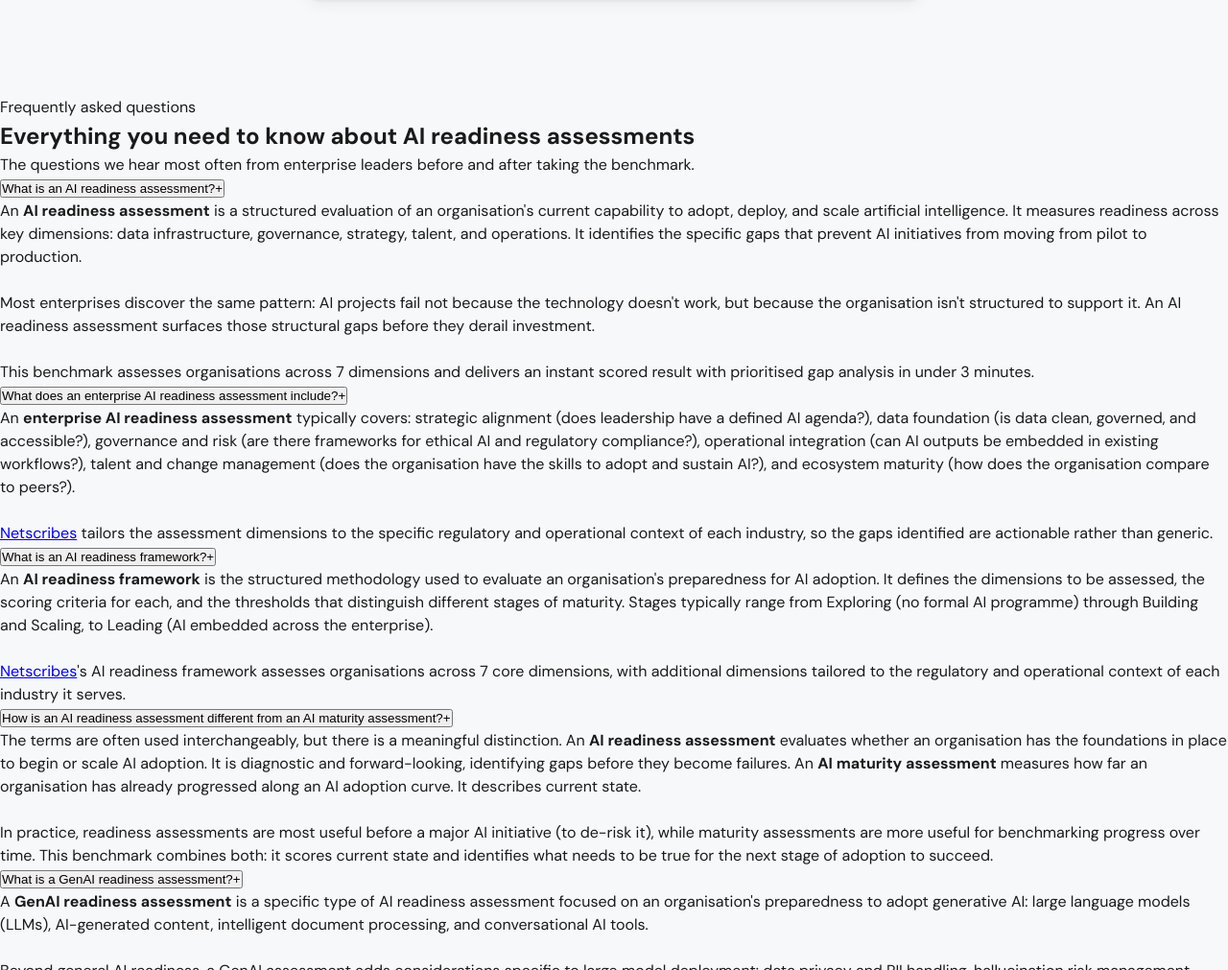
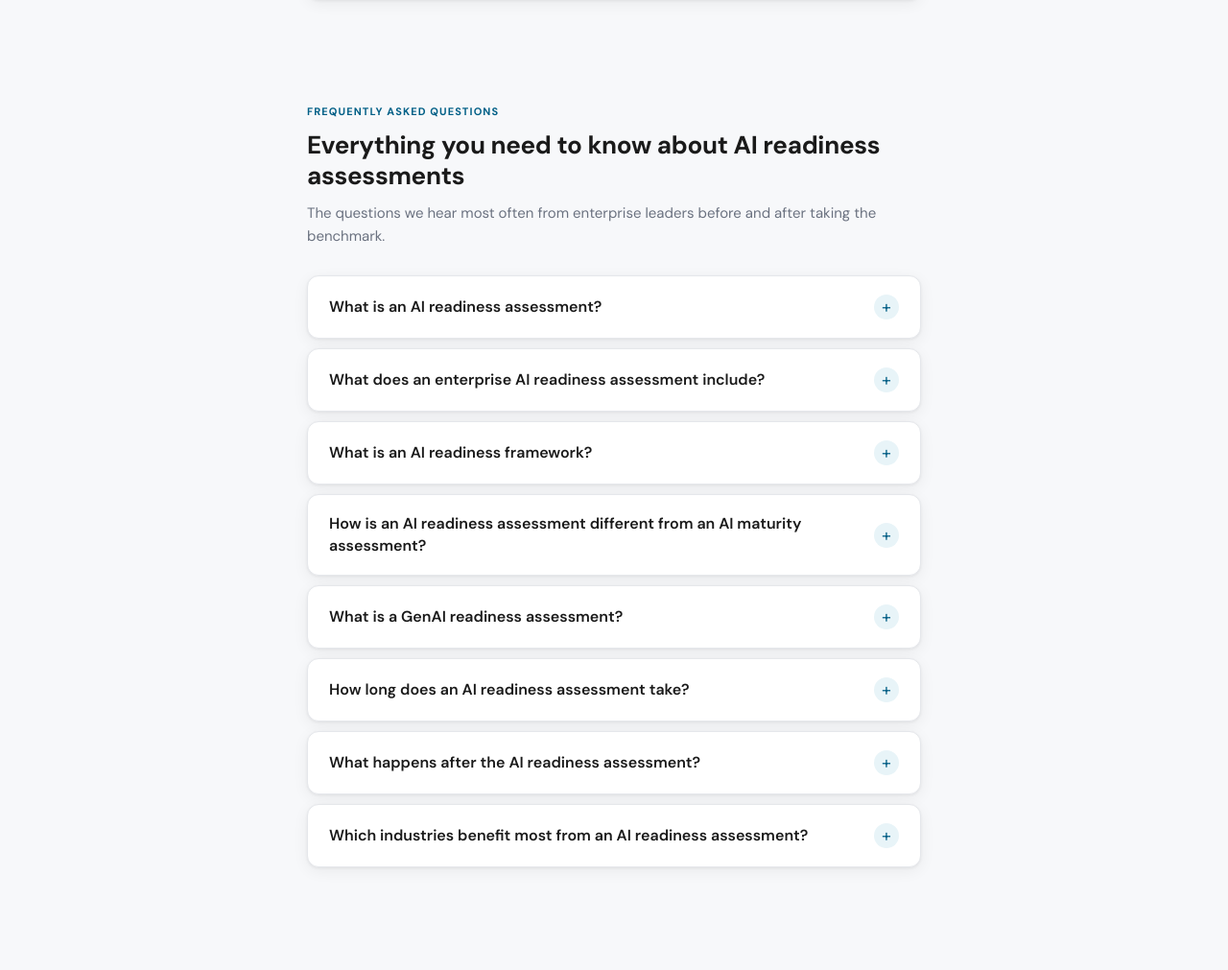
Before and after one commit to ns-adiraghavan/ai-readiness, a website: page ict/index.html in a window 1280 px wide. Shown: the part 959-1970 px from the top of the page at 96% size. Drawn offline with nearby package versions, Linux system fonts and the light colour scheme.

Commit message:
Add files via upload

```diff
--- a/shared/engine.js
+++ b/shared/engine.js
@@ -135,6 +135,12 @@
     if (cur > 0) { cur--; renderScreen(); }
   };
 
+  // ── FAQ accordion ───────────────────────────────────────────────────────────
+  window.toggleFaq = function(btn) {
+    const item = btn.closest('.faq-item');
+    if (item) item.classList.toggle('open');
+  };
+
   window.submitGate = function() {
     const name    = document.getElementById('f-name').value.trim();
     const email   = document.getElementById('f-email').value.trim();
--- a/shared/styles.css
+++ b/shared/styles.css
@@ -492,3 +492,108 @@ input::placeholder { color: #AAAAAA; }
 .confirm-contact a:hover { color: white; border-bottom-color: white; }
 
 .ns-footer { text-align: center; margin-top: 32px; font-size: 12px; color: var(--grey); }
+
+/* ── FAQ SECTION ────────────────────────────────────────────────────────── */
+.faq-section {
+  max-width: 680px;
+  margin: 0 auto;
+  padding: 8px 20px 90px;
+}
+.faq-eyebrow {
+  font-size: 11px;
+  font-weight: 700;
+  color: var(--blue);
+  text-transform: uppercase;
+  letter-spacing: .1em;
+  margin-bottom: 10px;
+}
+.faq-heading {
+  font-size: 26px;
+  font-weight: 700;
+  color: var(--text);
+  letter-spacing: -.3px;
+  line-height: 1.25;
+  margin-bottom: 10px;
+}
+.faq-subhead {
+  font-size: 15px;
+  color: var(--grey);
+  line-height: 1.65;
+  margin-bottom: 28px;
+}
+.faq-list { display: flex; flex-direction: column; gap: 10px; }
+.faq-item {
+  background: var(--white);
+  border: 1px solid var(--border);
+  border-radius: var(--radius);
+  overflow: hidden;
+  box-shadow: var(--shadow);
+  transition: border-color .15s, box-shadow .15s;
+}
+.faq-item:hover { border-color: var(--blue-m); }
+.faq-item.open { border-color: var(--blue-m); box-shadow: 0 4px 16px rgba(0,95,134,.10); }
+.faq-question {
+  width: 100%;
+  text-align: left;
+  background: none;
+  border: none;
+  padding: 19px 22px;
+  font-family: inherit;
+  font-size: 16px;
+  font-weight: 600;
+  color: var(--text);
+  cursor: pointer;
+  display: flex;
+  justify-content: space-between;
+  align-items: center;
+  gap: 16px;
+  line-height: 1.4;
+}
+.faq-question:hover { color: var(--blue); }
+.faq-icon {
+  width: 26px;
+  height: 26px;
+  flex-shrink: 0;
+  border-radius: 50%;
+  background: var(--blue-l);
+  color: var(--blue);
+  display: flex;
+  align-items: center;
+  justify-content: center;
+  font-size: 18px;
+  font-weight: 400;
+  line-height: 1;
+  transition: transform .25s cubic-bezier(.4,0,.2,1), background .2s, color .2s;
+}
+.faq-item.open .faq-icon {
+  transform: rotate(45deg);
+  background: linear-gradient(135deg, var(--blue) 0%, var(--teal) 100%);
+  color: #fff;
+}
+.faq-answer {
+  max-height: 0;
+  overflow: hidden;
+  transition: max-height .35s cubic-bezier(.4,0,.2,1);
+}
+.faq-item.open .faq-answer { max-height: 1600px; }
+.faq-answer-inner {
+  margin: 0 22px;
+  padding: 16px 0 20px;
+  font-size: 14px;
+  color: var(--text-m);
+  line-height: 1.75;
+  border-top: 1px solid var(--border);
+}
+.faq-answer-inner strong { color: var(--text); font-weight: 600; }
+.faq-answer-inner a {
+  color: var(--blue);
+  text-decoration: none;
+  border-bottom: 1px solid var(--blue-m);
+  transition: border-color .15s;
+}
+.faq-answer-inner a:hover { border-bottom-color: var(--blue); }
+@media (max-width: 600px) {
+  .faq-heading { font-size: 22px; }
+  .faq-question { padding: 16px 18px; font-size: 15px; }
+  .faq-answer-inner { margin: 0 18px; }
+}
```
